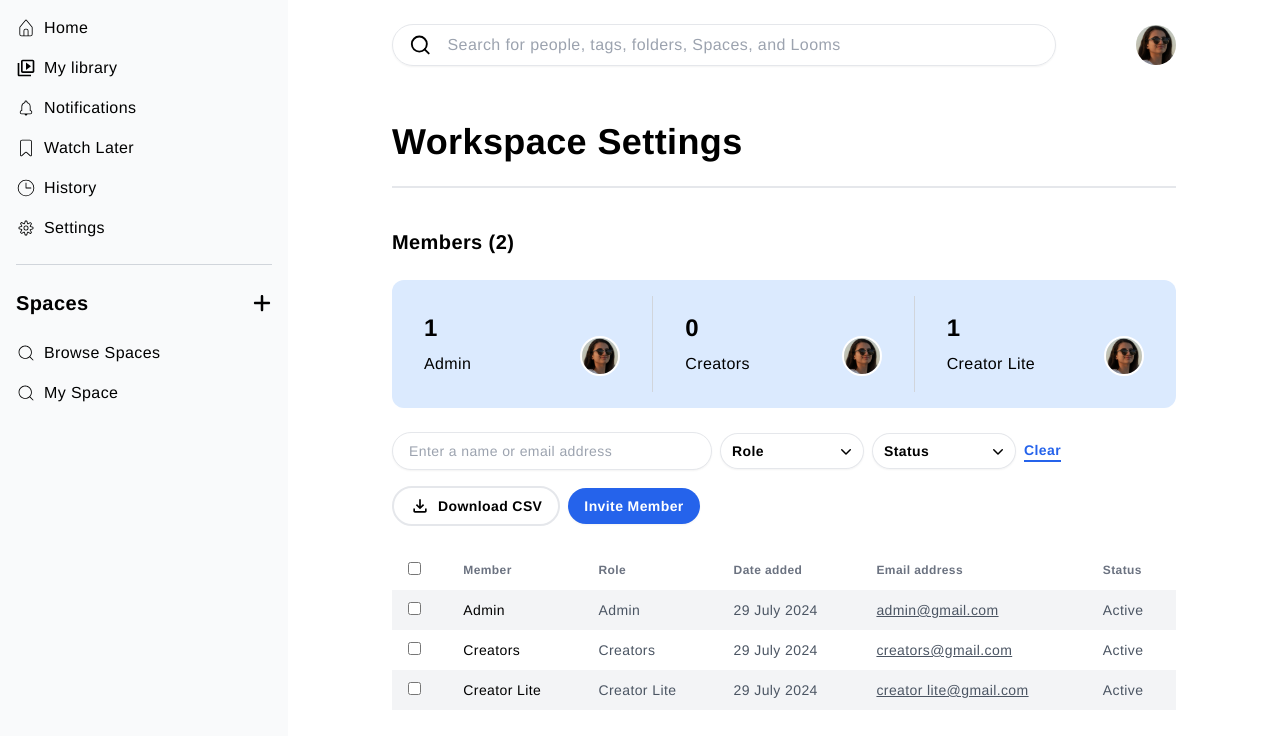
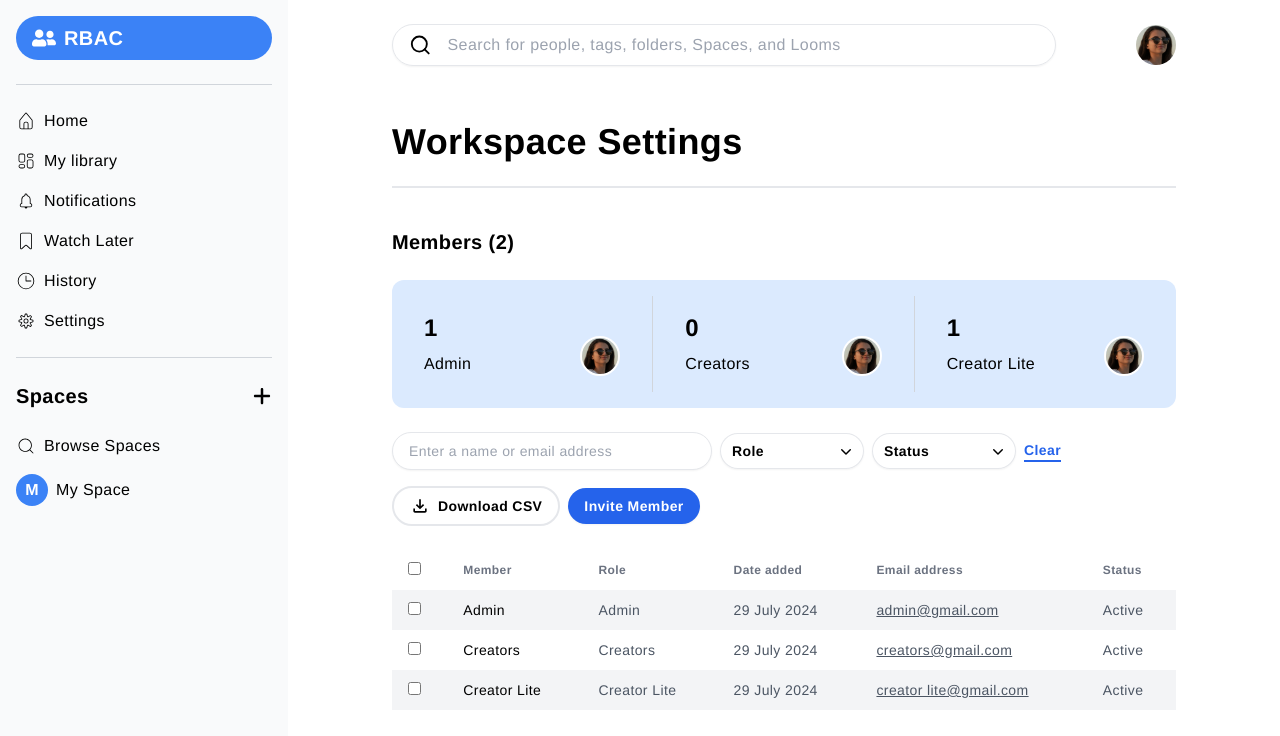
Before and after one commit to lubnafathima/rbac, a React (Vite) app: page / in a window 1280 px wide. Shown: the top 736 px of the page. Built offline with nearby package versions, Linux system fonts and the light colour scheme.

Commit message:
Feat: Updated Dashboard

```diff
--- a/src/components/SideBar.jsx
+++ b/src/components/SideBar.jsx
@@ -1,18 +1,22 @@
 import {
   CiHome,
+  CiGrid42,
   CiBellOn,
   CiBookmark,
   CiClock2,
   CiSettings,
   CiSearch,
 } from "react-icons/ci";
-import { MdOutlineVideoLibrary } from "react-icons/md";
 import { FaPlus } from "react-icons/fa6";
+import { FaUserFriends } from "react-icons/fa";
 
 const menuItems = {
   mainMenu: [
     { icon: <CiHome className="text-xl" />, label: "Home" },
-    { icon: <MdOutlineVideoLibrary className="text-xl" />, label: "My library" },
+    {
+      icon: <CiGrid42 className="text-xl" />,
+      label: "My library",
+    },
     { icon: <CiBellOn className="text-xl" />, label: "Notifications" },
     { icon: <CiBookmark className="text-xl" />, label: "Watch Later" },
     { icon: <CiClock2 className="text-xl" />, label: "History" },
@@ -20,13 +24,17 @@ const menuItems = {
   ],
   spaces: [
     { icon: <CiSearch className="text-xl" />, label: "Browse Spaces" },
-    { icon: <CiSearch className="text-xl" />, label: "My Space" },
+    { icon: null, label: "My Space" }, // This item will have a custom icon
   ],
 };
 
 const SideBar = () => {
   return (
     <div className="fixed w-72 h-screen bg-gray-50 md:flex flex-col gap-2 p-4 hidden">
+      <h1 className="text-xl font-extrabold flex flex-wrap items-center gap-2 bg-blue-500 text-white px-4 py-2 rounded-full">
+        <FaUserFriends className="text-2xl" /> RBAC
+      </h1>
+      <hr className="border-t border-gray-300 my-4" />
 
       <div className="flex flex-col gap-4">
         {menuItems.mainMenu.map((item, index) => (
@@ -47,7 +55,13 @@ const SideBar = () => {
       <div className="flex flex-col gap-4 mt-4">
         {menuItems.spaces.map((item, index) => (
           <div key={index} className="flex items-center gap-2">
-            {item.icon}
+            {item.icon === null ? (
+              <div className="flex items-center justify-center w-8 h-8 rounded-full bg-blue-500 text-white font-semibold">
+                {item.label.charAt(0)}
+              </div>
+            ) : (
+              item.icon
+            )}
             <p>{item.label}</p>
           </div>
         ))}
```
